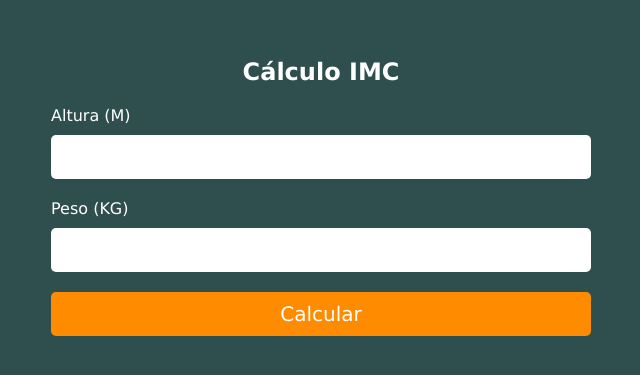
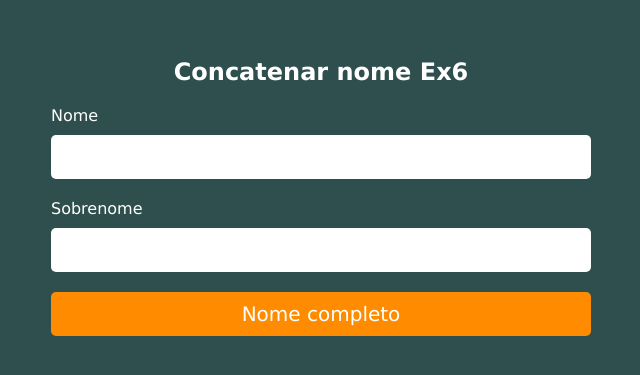
Before and after one commit to feecoutinho/M1-Lista2, a plain HTML site: page EX6-Concatenacao/concat.html in a window 1280 px wide. Shown: the part 193-568 px from the top of the page, without its empty margins (319-959 px from the left). Drawn offline with Linux system fonts and the light colour scheme.

Commit message:
resolucao ex6

```diff
--- a/EX6-Concatenacao/concat.html
+++ b/EX6-Concatenacao/concat.html
@@ -10,19 +10,19 @@
 </head>
 <body>
     <main>
-        <h2>Cálculo IMC</h2>
+        <h2>Concatenar nome Ex6</h2>
         <div class="divAltura">
-            <label for="altura">Altura (M)</label>
-            <input type="number" id="altura" />
+            <label for="altura">Nome</label>
+            <input type="text" id="nome" />
         </div>
 
         <div class="divPeso">
-            <label for="peso">Peso (KG)</label>
-            <input type="number" id="peso" />
+            <label for="peso">Sobrenome</label>
+            <input type="text" id="sobrenome" />
         </div>
 
         <div class="divCalc">
-            <button onclick="calcIMC()">Calcular</button>
+            <button onclick="juntar()">Nome completo</button>
         </div>
 
         <span id="resultado"></span>
--- a/EX6-Concatenacao/script.js
+++ b/EX6-Concatenacao/script.js
@@ -0,0 +1,9 @@
+const nome = document.querySelector('#nome')
+const sobrenome = document.querySelector('#sobrenome')
+const resultado = document.querySelector('#resultado')
+
+const juntar = () => {
+    texto_nome = nome.value;
+    texto_sobrenome = sobrenome.value;
+    resultado.innerHTML = `Olá ${texto_nome+' '+texto_sobrenome}!`
+}
```
